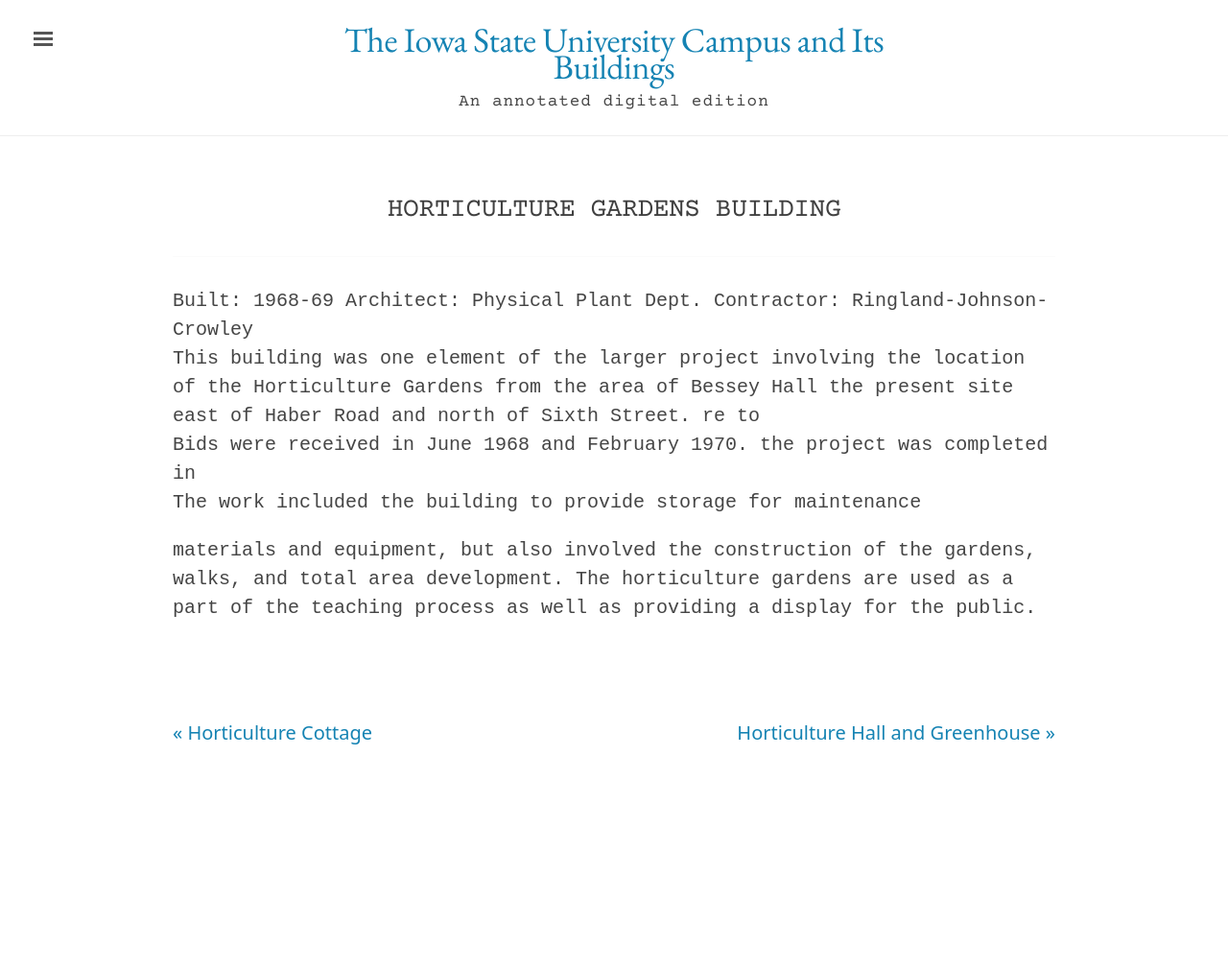
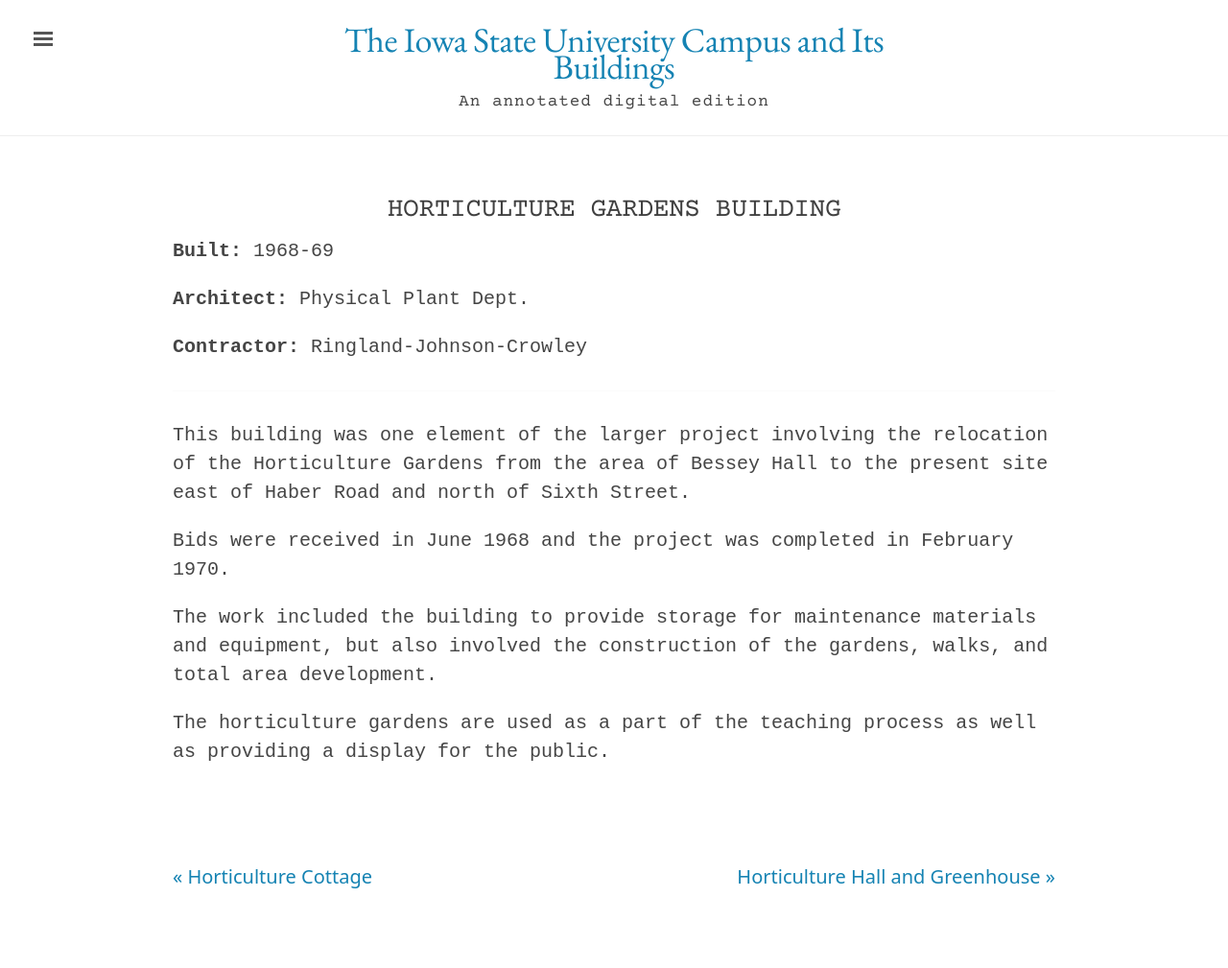
Before and after one commit to emanderson811/day-edition, a Jekyll site: the page built from _texts/buildings/110day-horticulture-gardens.md, in a window 1280 px wide. Shown: the whole page at 96% size. Built offline with Jekyll 4.4.1, drawn with Linux system fonts in a browser that asks for light colours; before the commit the page ends 900 px from its top, so only the background shows below that; some of the changed lines change nothing that is shown.

Commit message:
Update 110day-horticulture-gardens.md

```diff
--- a/_texts/buildings/110day-horticulture-gardens.md
+++ b/_texts/buildings/110day-horticulture-gardens.md
@@ -2,10 +2,10 @@
 layout: building
 title: "Horticulture Gardens Building"
 alternative_name:
-built:
+built: "1968-69"
 addition:
-architect:
-contractor:
+architect: "Physical Plant Dept."
+contractor: "Ringland-Johnson-Crowley"
 razed:
 author:
 rights: Public Domain
@@ -14,10 +14,10 @@
 ---
 ---
 
-Built: 1968-69 Architect: Physical Plant Dept. Contractor: Ringland-Johnson-Crowley
-This building was one element of the larger project involving the location of the Horticulture Gardens from the area of Bessey Hall the present site east of Haber Road and north of Sixth Street.  re to
-Bids were received in June 1968 and February 1970.  the project was  completed in
-The work included the building  to provide storage for maintenance
+This building was one element of the larger project involving the relocation of the Horticulture Gardens from the area of Bessey Hall to the present site east of Haber Road and north of Sixth Street.
 
-materials and equipment, but also involved the construction of the gardens, walks, and total area development.
+Bids were received in June 1968 and the project was completed in February 1970.
+
+The work included the building to provide storage for maintenance materials and equipment, but also involved the construction of the gardens, walks, and total area development.
+
 The horticulture gardens are used as a part of the teaching process as well as providing a display for the public.
```
